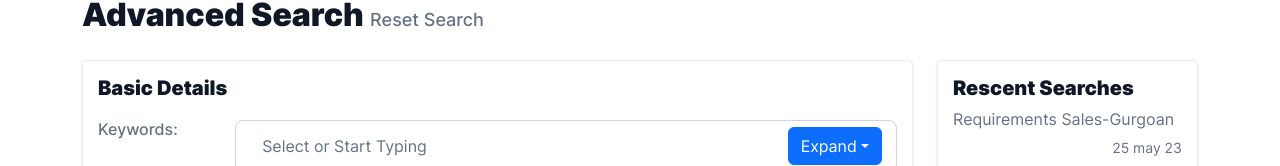
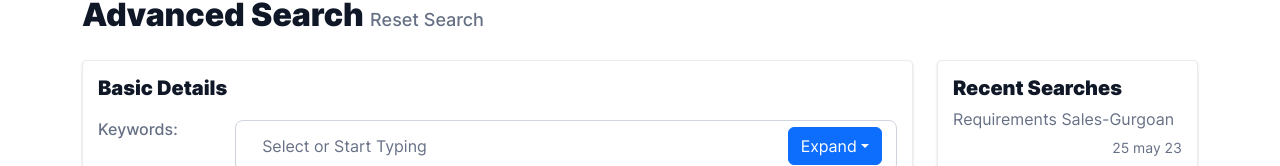
Before and after one commit to AmirAshrafKhan/RMS, a React (Create React App) app: page /advanced in a window 1280 px wide. Shown: the part 237-403 px from the top of the page. Built offline with nearby package versions, Linux system fonts and the light colour scheme; sample sign-in values are in the browser's storage.

Commit message:
fixed some typos

```diff
--- a/src/pages/advanced/index.js
+++ b/src/pages/advanced/index.js
@@ -865,7 +865,7 @@ const Advanced = () => {
             <Col lg={3} md={12}>
               <div className="right">
                 <div className="item">
-                  <h4>Rescent Searches</h4>
+                  <h4>Recent Searches</h4>
                   <h5>Requirements Sales-Gurgoan</h5>
                   <p>25 may 23</p>
                   <a href="/">Show More</a>
```
